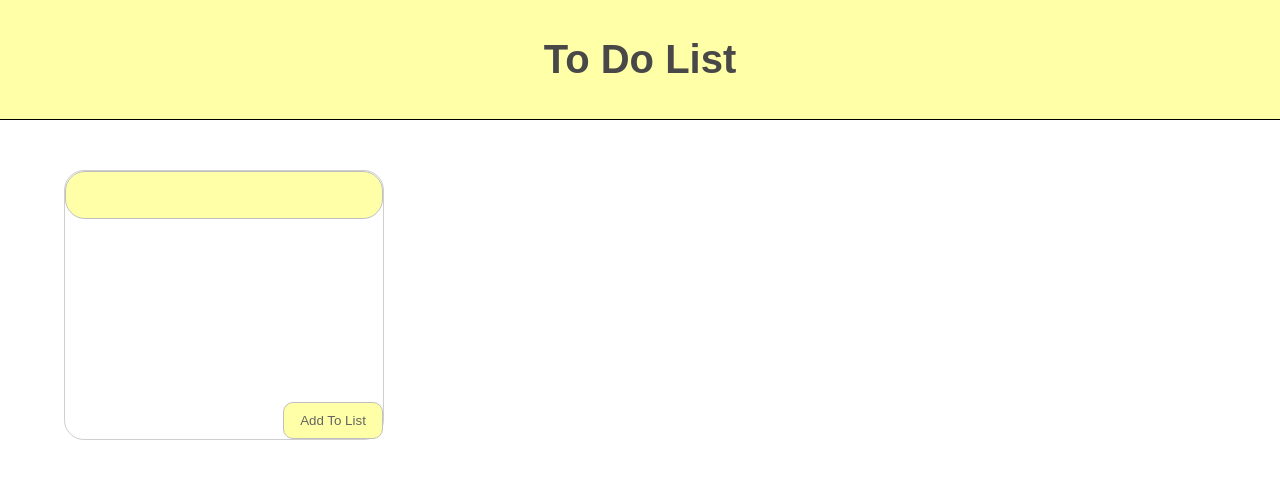
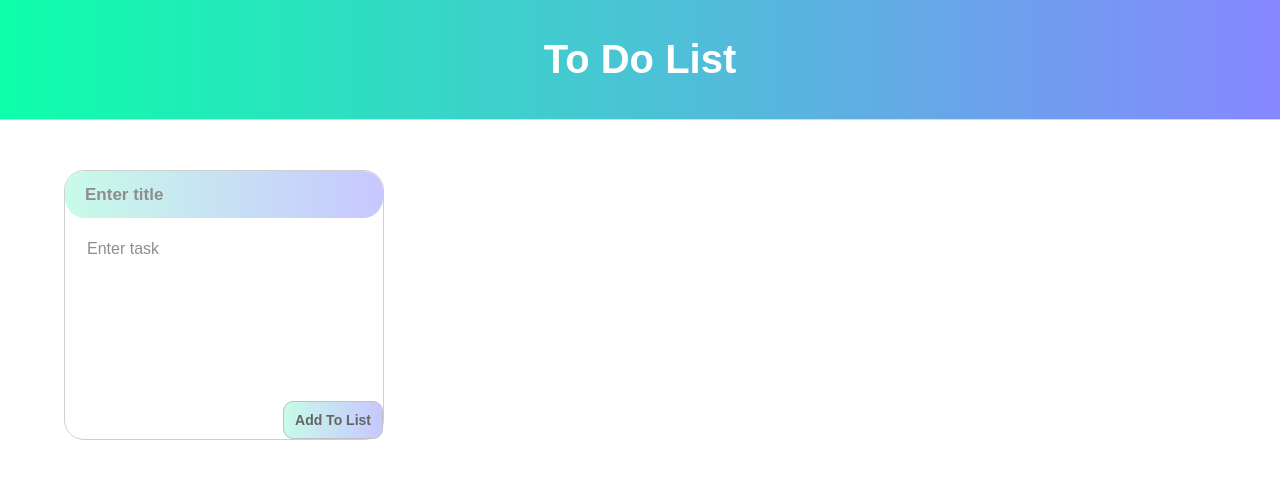
Before and after one commit to AathiEswar/ToDoList-workshopTask, a plain HTML site: page index.html in a window 1280 px wide. Drawn offline with Linux system fonts and the light colour scheme.

Commit message:
better visuals

```diff
--- a/index.html
+++ b/index.html
@@ -16,8 +16,8 @@
         <main>
             <div class="list-holder" id="holder">
                 <div class="the-list">
-                    <input type="text" class="the-list-title" id="title">
-                    <textarea class="the-list-text" id="text" cols="30" rows="10"></textarea>
+                    <input type="text" class="the-list-title" id="title" placeholder="Enter title">
+                    <textarea class="the-list-text" id="text" cols="30" rows="10" placeholder="Enter task"></textarea>
                     <button class="the-list-button" type="submit" onclick=addTask()>Add To List</button>
                 </div>
 
--- a/style.css
+++ b/style.css
@@ -11,7 +11,7 @@
 }
 
 header{
-    border-bottom: 1px solid black;
+    border-bottom: 1px solid rgb(217, 217, 217);
     display: flex;
     justify-content: center;
     align-items: center;
@@ -20,8 +20,8 @@ header{
     left: 0;
     right: 0;
     height: 15vh;
-    background-color: rgb(255, 255, 167);
-    color: rgb(72, 72, 72);
+    background : linear-gradient(to right ,rgb(13, 255, 170) , rgb(135, 135, 255) );
+    color: rgb(255, 255, 255);
     font-weight: 600;
     font-size: 20px;
 
@@ -68,11 +68,22 @@ main{
     width: 100px;
     padding: 10px;
     border-radius: 10px ;
-    background-color:rgb(255, 255, 167);
+    background : linear-gradient(to right ,rgb(200, 251, 232) ,rgb(199, 199, 255)) ;
     border: 1px solid rgb(192, 192, 192);
     color:  rgb(100, 100, 100);
+    font-size: 14px;
+    font-weight: 700;
 
 }
+.the-list-button:hover{
+    background: white;
+    cursor: pointer;
+    background-image: linear-gradient(to right,rgb(13, 255, 170) , rgb(135, 135, 255) );
+    background-clip: text;
+    color: transparent;
+
+}
+
 
 .the-list-text{
     box-sizing: border-box;
@@ -88,16 +99,18 @@ main{
 
 
 .the-list-title{
-
-    background-color:rgb(255, 255, 167);
+    background : linear-gradient(to right ,rgb(200, 251, 232) ,rgb(199, 199, 255)) ;
     border: none;
     border-radius: 20px;
-    border: 1px solid rgb(192, 192, 192);
+    /* border: 1px solid rgb(192, 192, 192); */
     width: 100%;
     height: 20%;
     padding-left: 20px;
     font-size: 17px;
     font-weight: 600;
+}
+.the-list-title:focus{
+    outline: none;
 }
 
 .lists{
@@ -120,10 +133,10 @@ main{
     justify-content: start;
     align-items: center;
     min-height: 20%;
-
-    background-color:rgb(255, 255, 167);
+   background : linear-gradient(to right ,rgb(200, 251, 232) ,rgb(199, 199, 255)) ;
     border-radius: 20px;
-    border-bottom: 1px solid rgb(192, 192, 192);
+    border: none;
+    /* border-bottom: 1px solid rgb(192, 192, 192); */
     padding-left: 20px;
 
     font-weight: 700;
@@ -166,3 +179,11 @@ main{
 		transform: translateY(0);
 	}
 }
+
+.the-list-title::placeholder{
+    color: rgb(142, 142, 142);
+}
+
+.the-list-text::placeholder{
+    color: rgb(142, 142, 142);
+}
```
